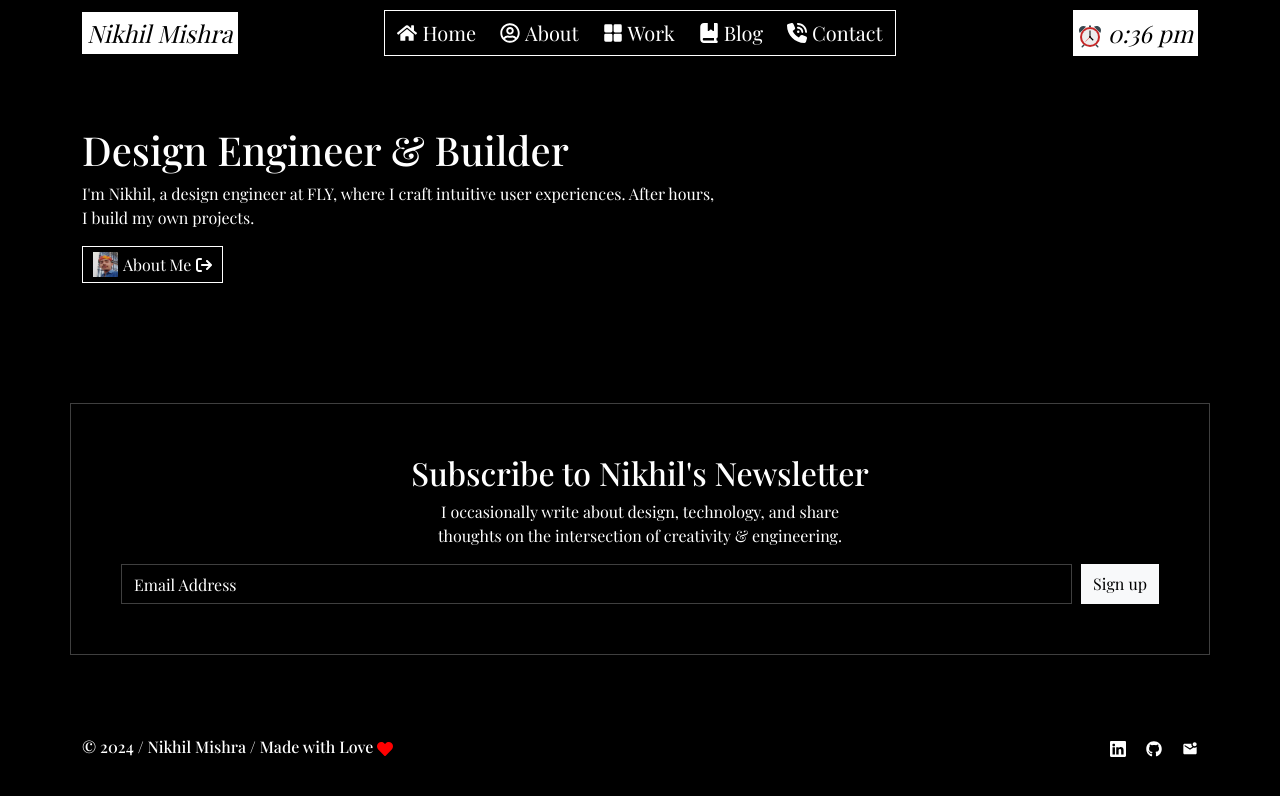
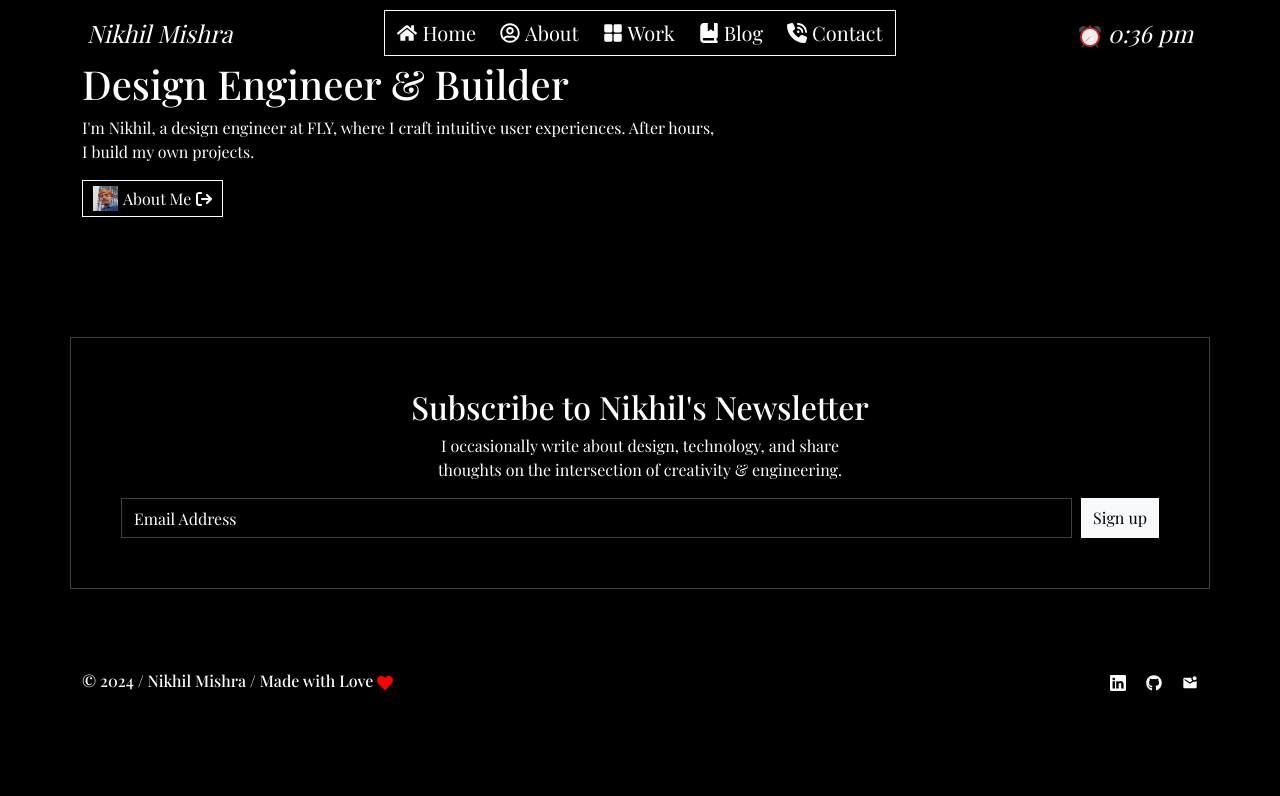
Before and after one commit to nikhil7476/nikhil-mishra-card, a Next.js app: page /home in a window 1280 px wide. Shown: the top 796 px of the page. Built offline with nearby package versions, Linux system fonts and the light colour scheme; a web font is replaced by a local one.

Commit message:
modified:   src/styles/Header.module.css

```diff
--- a/src/styles/Header.module.css
+++ b/src/styles/Header.module.css
@@ -3,7 +3,9 @@
     justify-content: center;
     padding: 10px 0px;
     height: fit-content;
-    position: sticky;
+    width: 100%;
+    backdrop-filter: blur(1.25rem);
+    position: fixed;
     top: 0;
     z-index: 9;
 }
@@ -14,8 +16,7 @@
 }
 
 .logo a {
-    background-color: #fff;
-    color: #000;
+    color: #fff;
     font-size: 24px;
     font-style: italic;
     padding: 5px;
@@ -61,6 +62,4 @@
     font-style: italic;
     padding: 5px;
     margin-bottom: 0;
-    background-color: #fff;
-    color: #000;
 }
```
